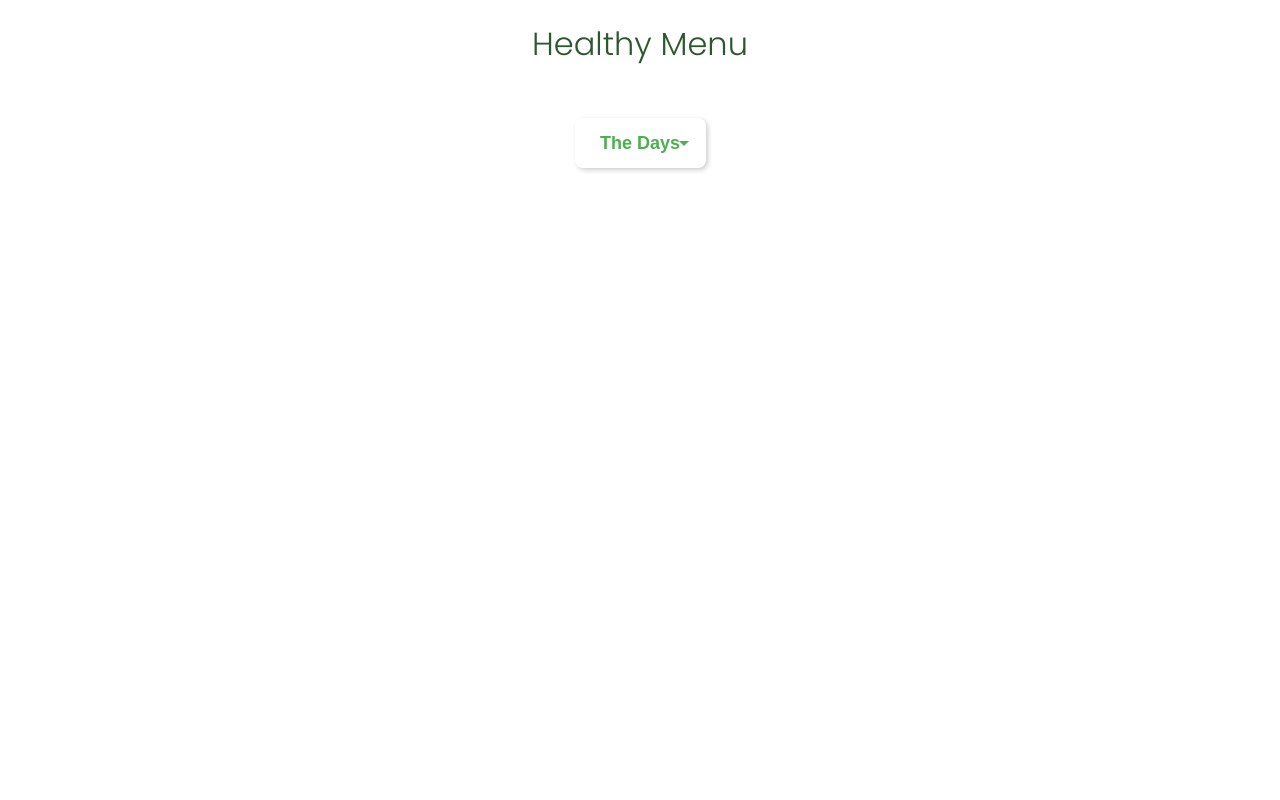
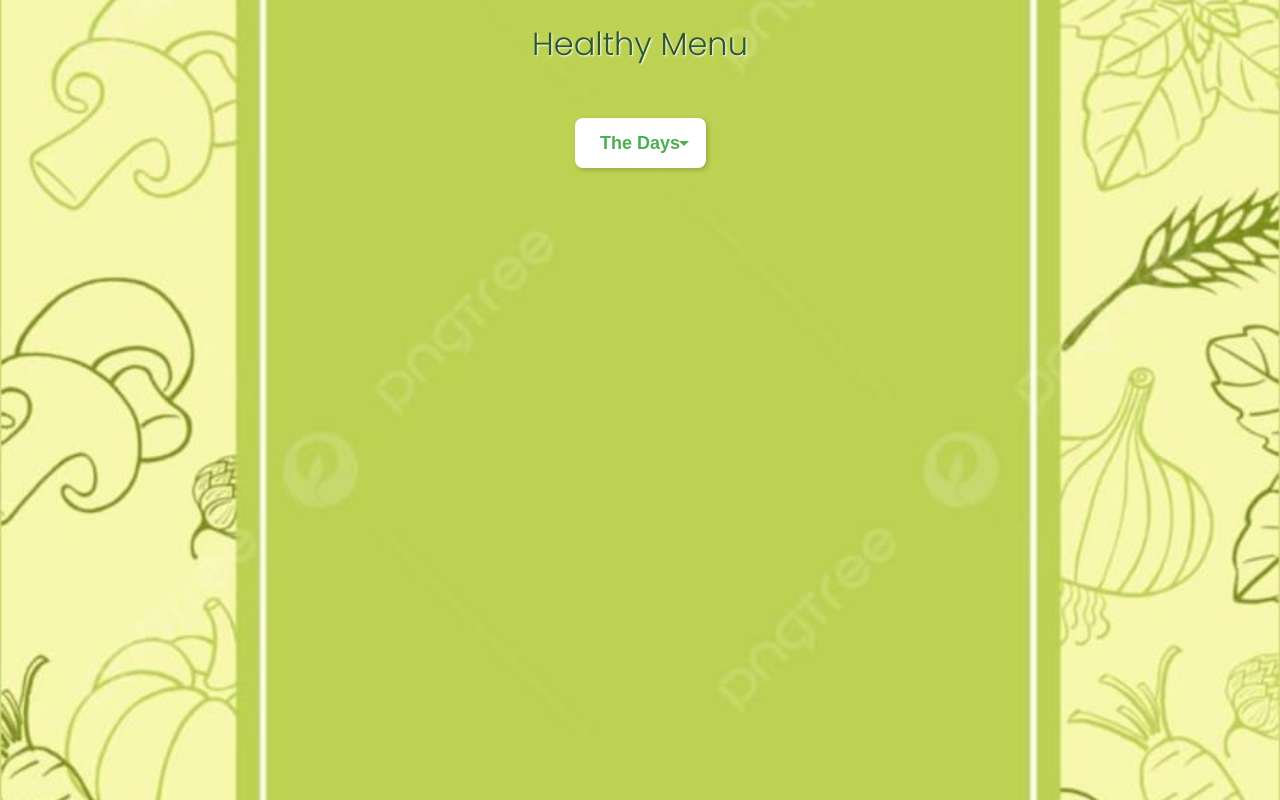
Before and after one commit to Eduardo-salamanca/Menu-makan-sehat, a plain HTML site: page index.html in a window 1280 px wide. Drawn offline with Linux system fonts and the light colour scheme.

Commit message:
Update style.css

```diff
--- a/style.css
+++ b/style.css
@@ -1,4 +1,3 @@
-body {
 body {
   margin: 0;
   padding: 0;
@@ -8,7 +7,7 @@ body {
   flex-direction: column;
   align-items: center;
   overflow-y: auto;
-  background-image: url('../background.jpg'); /* This is the local image */
+  background-image: url('background.jpg'); /* Make sure the image is in same folder as index.html */
   background-size: cover;
   background-position: center;
   background-repeat: no-repeat;
```
